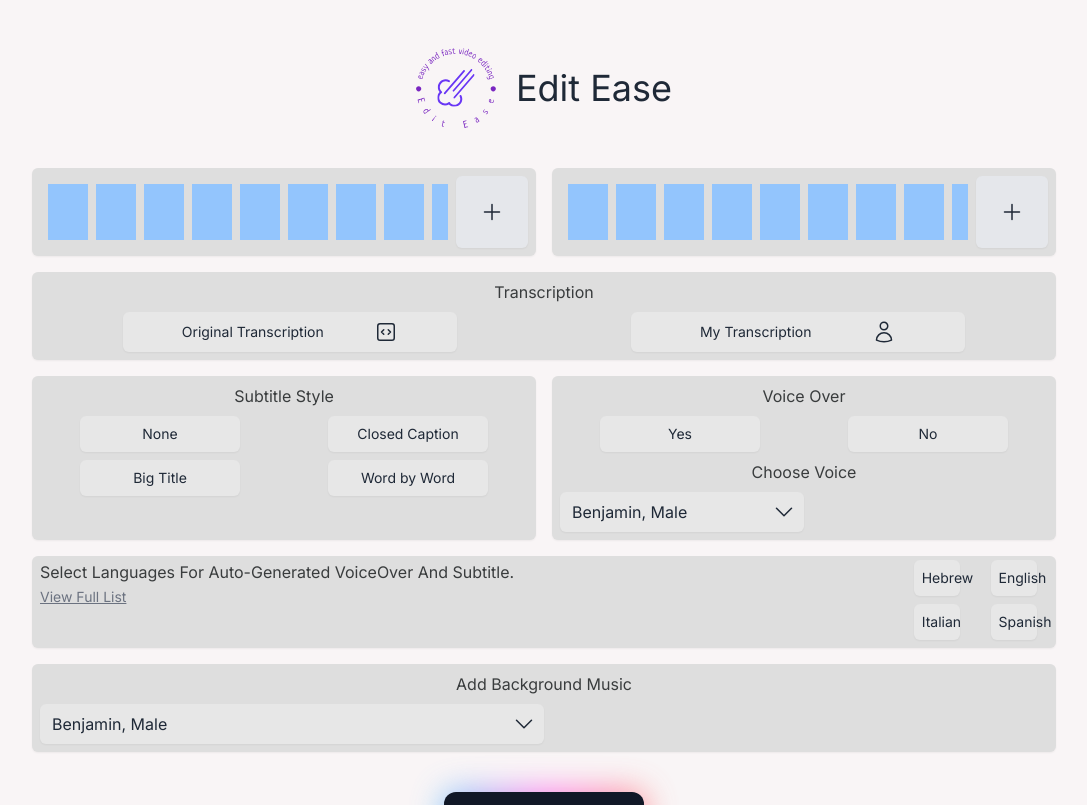
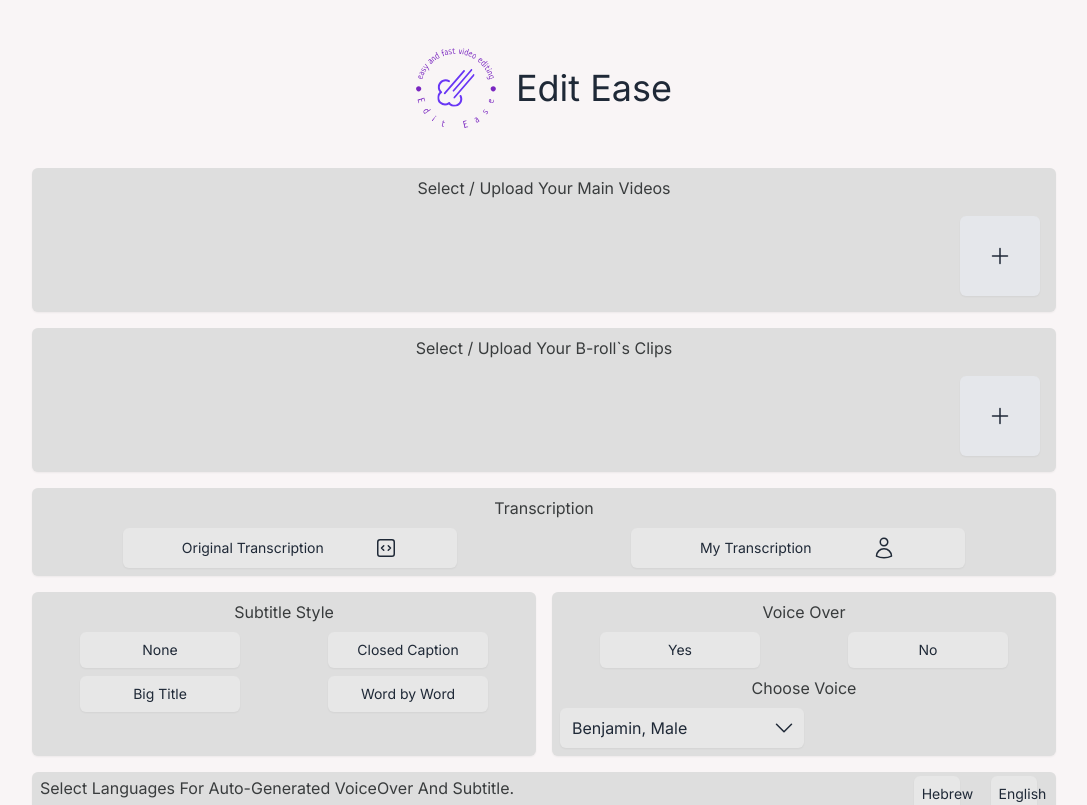
Before and after one commit to 1Like1Prayer/EditEase, a Next.js app: page / in a window 1280 px wide. Shown: the top 805 px of the page, without its empty margins (96-1183 px from the left). Built offline with nearby package versions, Linux system fonts and the light colour scheme.

Commit message:
VideoUploaderCard.tsx only images

```diff
--- a/package.json
+++ b/package.json
@@ -10,6 +10,7 @@
   },
   "dependencies": {
     "eslint-config-prettier": "^9.0.0",
+    "immutable": "^5.0.0-beta.4",
     "next": "14.0.3",
     "prettier-plugin-tailwindcss": "^0.5.7",
     "react": "^18",
--- a/src/app/components/VideoUploader/VideoUploaderCard.tsx
+++ b/src/app/components/VideoUploader/VideoUploaderCard.tsx
@@ -1,56 +1,89 @@
 'use client';
 
 import { PlusIcon } from '@/app/components/icons/PlusIcon';
-import { ChangeEvent, useState } from 'react';
+import { ChangeEvent, useRef, useState } from 'react';
 import Image from 'next/image';
 
-export const VideoUploaderCard = () => {
-  const [files, setFiles] = useState<string>();
+interface VideoUploaderCardProps {
+  title: string;
+}
+
+export const VideoUploaderCard = ({ title }: VideoUploaderCardProps) => {
+  const [imagesSet, setImagesSet] = useState<File[]>([]);
+  const [imagesOrder, setImagesOrder] = useState<File[]>([]);
+  const inputRef = useRef<HTMLInputElement>(null);
+
   const handleUploadImages = (event: ChangeEvent<HTMLInputElement>) => {
     const fileList = event.target.files;
     if (FileReader && fileList && fileList.length) {
-      const fr = new FileReader();
-      fr.onload = function () {
-        setFiles(fr.result as string);
-      };
-      fr.readAsDataURL(fileList[0]);
+      const imageSelection: File[] = Array.from(fileList);
+
+      setImagesSet((prev) => prev.concat(imageSelection));
     }
   };
 
+  // TODO: try to get this function more efficient (maybe use map with the object as a key and index as value)
+  const isImageSelected = (img: File): boolean => {
+    return imagesOrder.findIndex((image) => image === img) !== -1;
+  };
+
+  const selectImage = (selectedImage: File) => {
+    setImagesOrder((prev) => prev.concat(selectedImage));
+  };
+
+  const unselectImage = (selectedImage: File) => {
+    setImagesOrder((prev) => prev.filter((image) => image !== selectedImage));
+  };
+
   return (
-    <div className={`card flex flex-row justify-between p-2 gap-2`}>
-      <div className={`flex flex-row p-2 gap-2 overflow-x-auto`}>
-        <div className={'bg-blue-300 p-5'}></div>
-        <div className={'bg-blue-300 p-5'}></div>
-        <div className={'bg-blue-300 p-5'}></div>
-        <div className={'bg-blue-300 p-5'}></div>
-        <div className={'bg-blue-300 p-5'}></div>
-        <div className={'bg-blue-300 p-5'}></div>
-        <div className={'bg-blue-300 p-5'}></div>
-        <div className={'bg-blue-300 p-5'}></div>
-        <div className={'bg-blue-300 p-5'}></div>
-        <div className={'bg-blue-300 p-5'}></div>
-        <div className={'bg-blue-300 p-5'}></div>
-        <div className={'bg-blue-300 p-5'}></div>
-        <div className={'bg-blue-300 p-5'}></div>
-        <div className={'bg-blue-300 p-5'}></div>
-        <div className={'bg-blue-300 p-5'}></div>
-        <div className={'bg-blue-300 p-5'}></div>
-        <div className={'bg-blue-300 p-5'}></div>
-        <div className={'bg-blue-300 p-5'}></div>
-      </div>
-      <div className='button bg-gray-200 p-6 transition hover:bg-gray-300'>
-        <label htmlFor='upload'>
-          <div className='flex cursor-pointer flex-col items-center'>
+    <div className={'card space-y-2'}>
+      <div className='text-center text-black'>{title}</div>
+      <div className={`flex flex-row justify-between gap-2 p-2`}>
+        <div className={`flex snap-x flex-row gap-2 overflow-x-auto`}>
+          {Array.from(imagesSet.values()).map((file, index) => (
+            <div
+              key={index}
+              className={'relative cursor-pointer snap-start sm:h-20 sm:w-20 flex-shrink-0'}
+              onClick={() =>
+                isImageSelected(file) ? unselectImage(file) : selectImage(file)
+              }
+            >
+              <img
+                className={`h-full rounded-md object-cover transition duration-300 hover:rounded-md hover:opacity-30 sm:w-20 ${
+                  isImageSelected(file) ? 'opacity-30' : ''
+                }`}
+                src={(file && URL.createObjectURL(file)) || ''}
+              />
+              {/*<div className={`bg-black h-full rounded-md object-cover transition duration-300 hover:rounded-md hover:opacity-30 sm:w-20 ${*/}
+              {/*    isImageSelected(file) ? 'opacity-30' : ''*/}
+              {/*}`}>*/}
+              {/*  idan*/}
+              {/*</div>*/}
+              {isImageSelected(file) ? (
+                <div className='absolute left-1/2 top-1/2 text-center text-amber-500'>
+                  {imagesOrder.findIndex((image) => image == file) + 1}
+                </div>
+              ) : (
+                ''
+              )}
+            </div>
+          ))}
+        </div>
+        <label
+          onClick={inputRef?.current?.click}
+          className='button flex w-full cursor-pointer items-center justify-center bg-gray-200 transition hover:bg-gray-300 sm:h-20 sm:w-20 flex-shrink-0'
+        >
+          <div>
             <PlusIcon />
           </div>
+          <input
+            type='file'
+            ref={inputRef}
+            className={'hidden'}
+            onChange={handleUploadImages}
+            multiple
+          />
         </label>
-        <input
-          id='upload'
-          type='file'
-          className={'hidden'}
-          onChange={handleUploadImages}
-        />
       </div>
     </div>
   );
--- a/src/app/globals.css
+++ b/src/app/globals.css
@@ -3,6 +3,12 @@
 @tailwind utilities;
 
 @media (prefers-color-scheme: light) {
+  :root {
+    background: #F9F5F6;
+  }
+}
+
+@media (prefers-color-scheme: dark) {
   :root {
     background: #F9F5F6;
   }
--- a/src/app/page.tsx
+++ b/src/app/page.tsx
@@ -13,11 +13,11 @@ export default function Home() {
     <main className=' flex min-h-screen flex-col items-center gap-10 py-12'>
       <HeaderComponent companyName={'Edit Ease'} />
       <div className='grid w-4/5 grid-cols-2 gap-4'>
-        <div>
-          <VideoUploaderCard />
+        <div className='col-span-2'>
+          <VideoUploaderCard title={'Select / Upload Your Main Videos'}/>
         </div>
-        <div>
-          <VideoUploaderCard />
+        <div className='col-span-2'>
+          <VideoUploaderCard title={'Select / Upload Your B-roll`s Clips'}/>
         </div>
         <div className='col-span-2'>
           <TranscriptCard />
```
